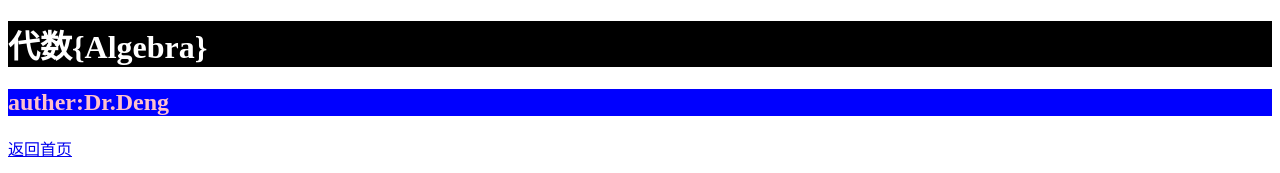
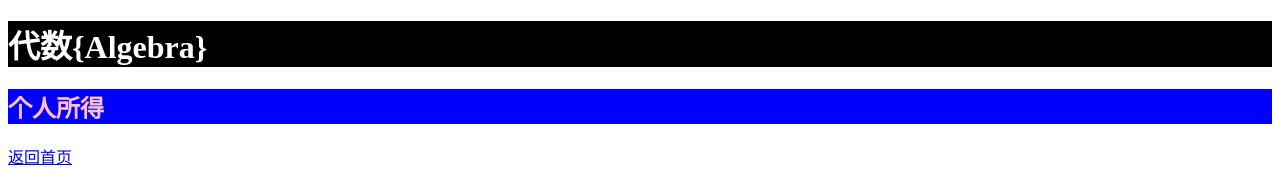
Before and after one commit to mengnanxiaogang/algebra, a plain HTML site: page domain.html in a window 1280 px wide. Shown: the top 173 px of the page. Drawn offline with Linux system fonts and the light colour scheme.

Commit message:
Update domain.html

```diff
--- a/domain.html
+++ b/domain.html
@@ -13,7 +13,7 @@
           p{color:black;text-indent: 32px;font-size:16px}</style>
           <body>
                   <h1>代数{Algebra}</h1>
-                  <h2>auther:Dr.Deng</h2>
+                  <h2>个人所得</h2>
                   <a href="https://mengnanxiaogang.github.io/mypage/index.html">返回首页</a>
                   <p><center>============================================</p>
                   <p align="left">定义1：由m×n个数aij(i=1,2,3...m;j=1,2,3...n)排成的m行n列的一张表：</p>
```
